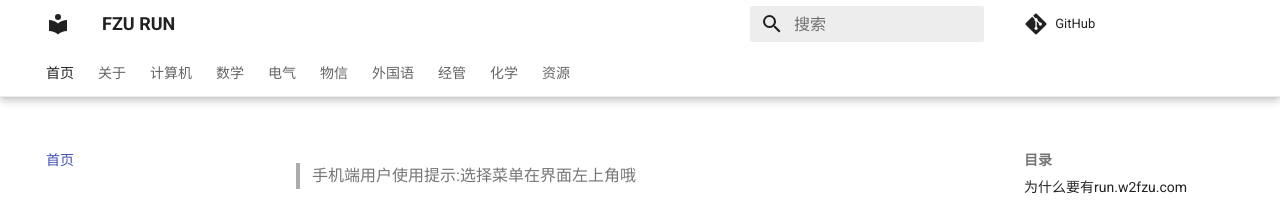
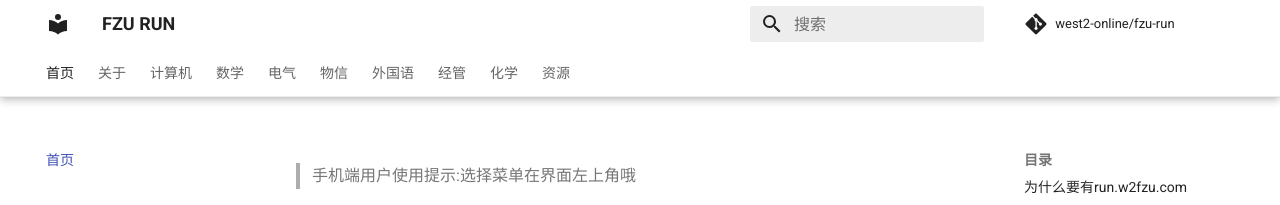
Before and after one commit to west2-online/fzu-run, an MkDocs documentation site: the page built from docs/index.md, in a window 1280 px wide. Shown: the top 205 px of the page. Built offline with MkDocs 1.6.1 and Material for MkDocs 9.7.7, drawn with Linux system fonts in a browser that asks for light colours; comment, search, counter and statistics services are not loaded.

Commit message:
add: repo shows

```diff
--- a/mkdocs.yml
+++ b/mkdocs.yml
@@ -68,3 +68,4 @@ extra_javascript:
     - 'javascripts/analysis.js'
 
 repo_url: https://github.com/west2-online/fzu-run
+repo_name: west2-online/fzu-run
```
